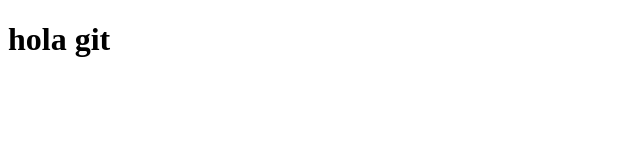
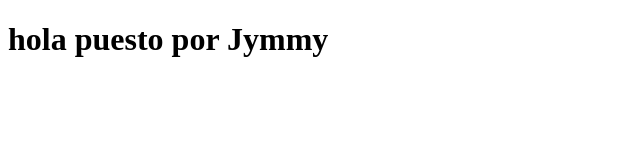
Before and after one commit to wjulifajarb/prueba, a plain HTML site: page index.html in a window 1280 px wide. Shown: the whole page, without its empty margins (0-640 px from the left). Drawn offline with Linux system fonts and the light colour scheme.

Commit message:
Desde Jymmy

```diff
--- a/index.html
+++ b/index.html
@@ -7,6 +7,6 @@
     <title>Document</title>
   </head>
   <body>
-    <h1>hola git</h1>
+    <h1>hola puesto por Jymmy</h1>
   </body>
 </html>
```
